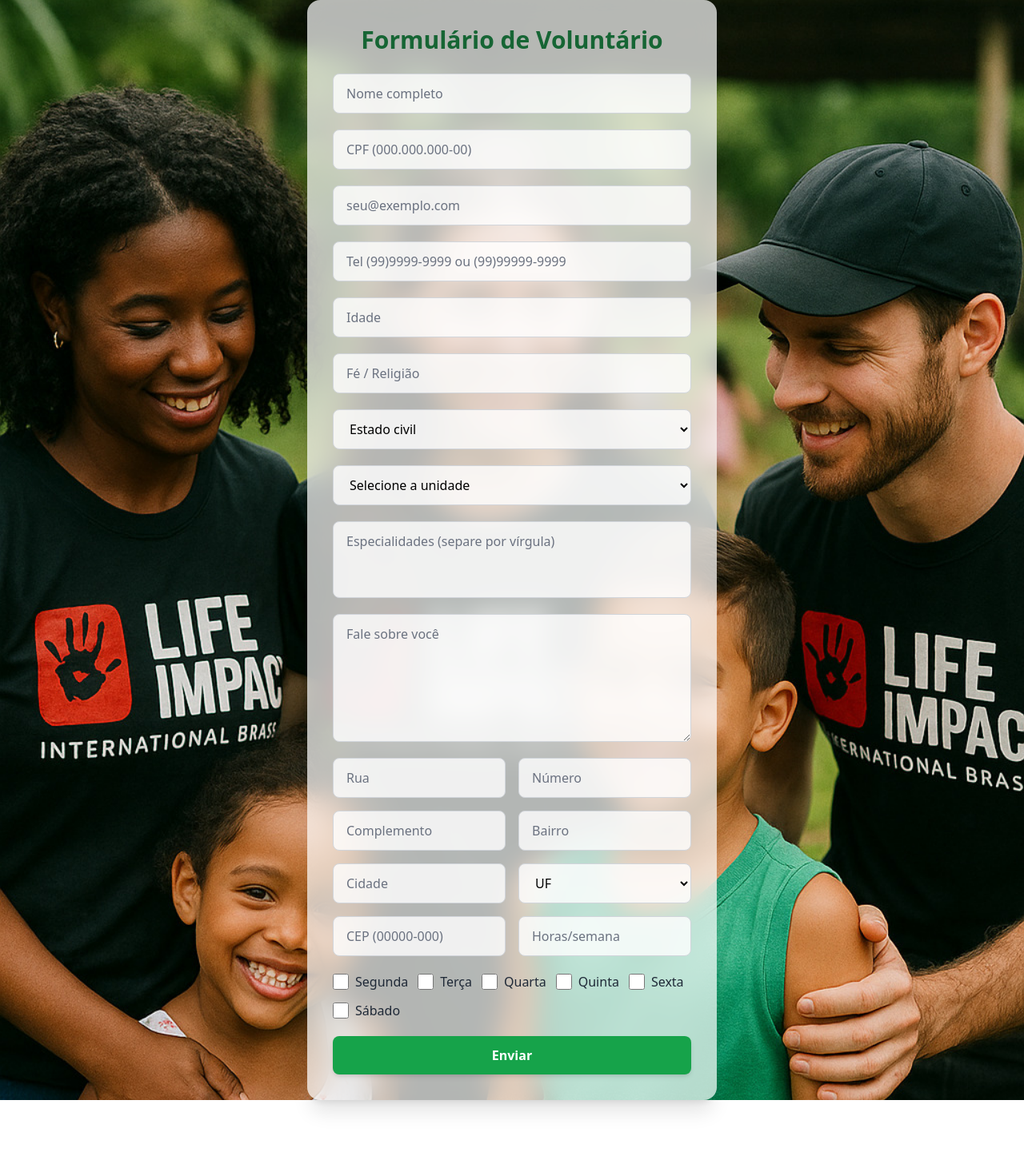
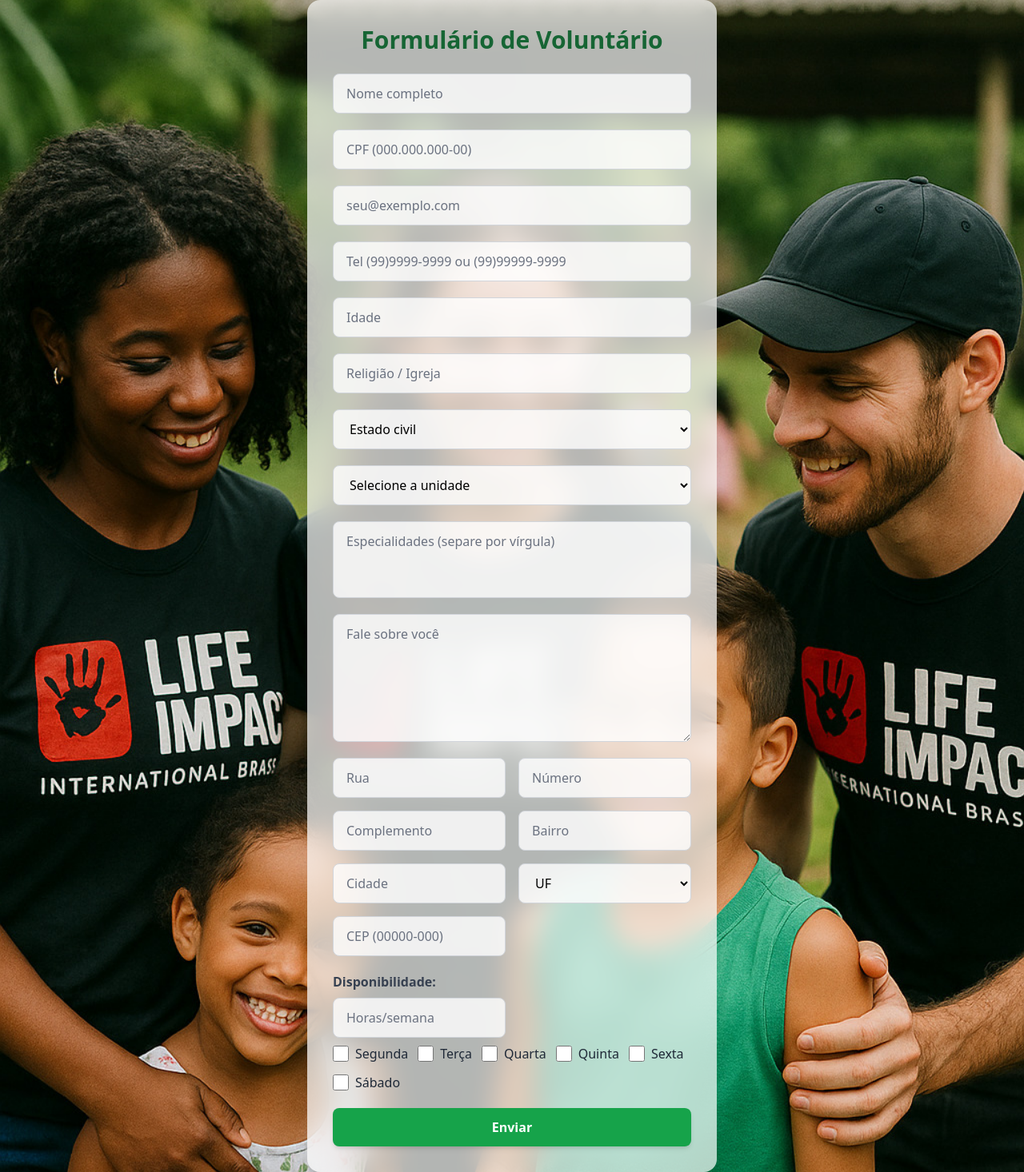
Before and after one commit to LifeImpactBrazil/Volunteers, a Next.js app: page /register in a window 1280 px wide. Shown: the whole page at 80% size. Before the commit the page ends 1376 px from the top, so only its background shows below. Built offline with nearby package versions, Linux system fonts and the light colour scheme.

Commit message:
feat: adiciona campo idade ao formulário de cadastro2

```diff
--- a/app/register/page.tsx
+++ b/app/register/page.tsx
@@ -102,7 +102,6 @@ export default function Register() {
     }
 
     setStatus('Enviando…');
-    console.log('🏗️ Submitting form…', form);
 
     try {
       // Preparar embedding
@@ -165,10 +164,8 @@ export default function Register() {
           : null,
         created_at:     createdAt
       };
-      console.log('📦 payload:', payload);
 
       const { error } = await supabase.from('volunteers').insert(payload);
-      console.log('🏁 supabase insert result:', error);
       if (error) throw error;
 
       setStatus('Enviado com sucesso! 🎉');
@@ -196,7 +193,7 @@ export default function Register() {
         workshop_other: ''
       });
     } catch (err: any) {
-      console.error('🚨 submit error:', err);
+      console.error(err);
       setStatus('Erro: ' + err.message);
     }
   };
@@ -287,7 +284,7 @@ export default function Register() {
             name="religion"
             value={form.religion}
             onChange={handleChange}
-            placeholder="Fé / Religião"
+            placeholder="Religião / Igreja"
             className={baseInputClasses}
             required
           />
@@ -324,7 +321,7 @@ export default function Register() {
 
           {rjUnits.includes(form.unidade) && (
             <fieldset className="space-y-2">
-              <legend className="font-semibold text-gray-700">Oficinas</legend>
+              <legend className="font-semibold text-gray-700">Oficinas / Áreas:</legend>
               <div className="flex flex-wrap gap-3">
                 {workshopsList.map((w) => (
                   <label key={w} className="flex items-center gap-2">
@@ -369,6 +366,7 @@ export default function Register() {
             required
           />
 
+          {/* Endereço */}
           <div className="grid grid-cols-2 gap-4">
             <input
               name="street"
@@ -439,6 +437,15 @@ export default function Register() {
                 />
               )}
             </InputMask>
+          </div>
+
+          {/* Disponibilidade */}
+          <div className="space-y-2">
+            <label className="block text-gray-700 font-semibold">
+              Disponibilidade:
+            </label>
+
+            <div className="grid grid-cols-2 gap-4">
               <input
                 name="hours_per_week"
                 type="number"
@@ -449,6 +456,7 @@ export default function Register() {
                 min={1}
                 required
               />
+              <div />
             </div>
 
             <fieldset className="flex flex-wrap gap-3">
@@ -466,6 +474,7 @@ export default function Register() {
                 </label>
               ))}
             </fieldset>
+          </div>
 
           <button
             type="submit"
```
Lines whose indentation alone changed are shown as unchanged.
